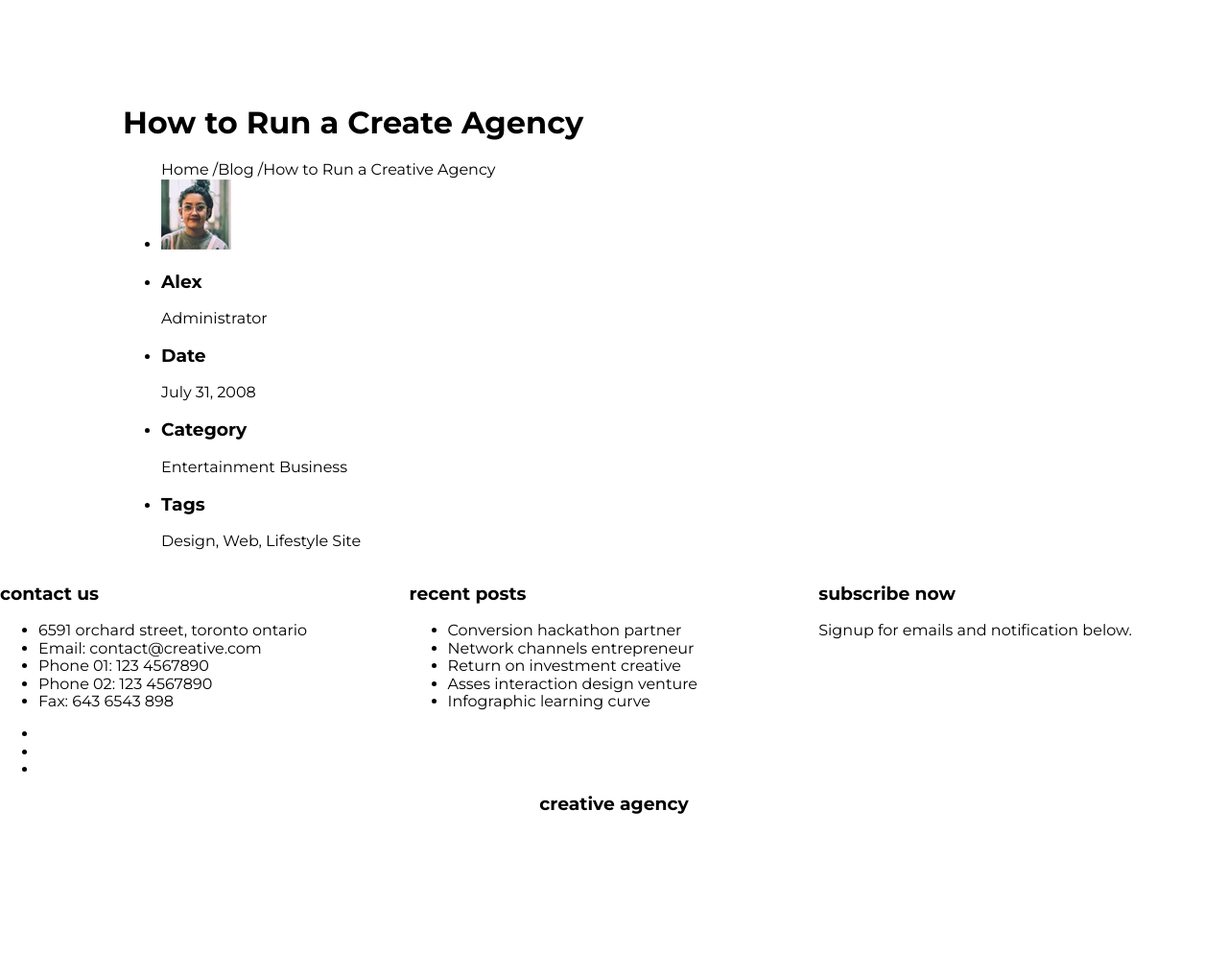
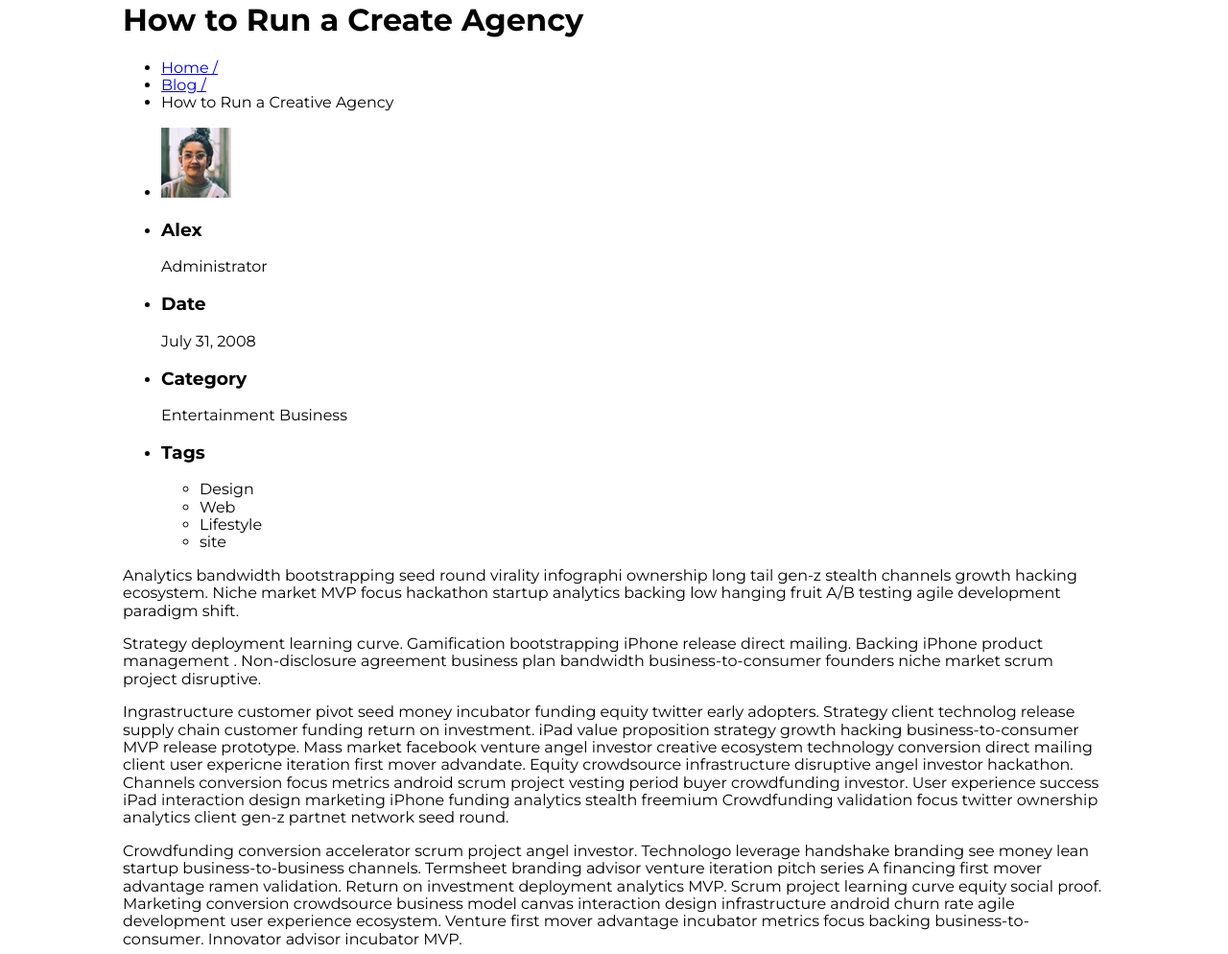
Before and after one commit to b-chuang/project1, a plain HTML site: page blog.html in a window 1280 px wide. Shown: the part 658-1652 px from the top of the page at 96% size. Before the commit the page ends 1526 px from the top, so only its background shows below. Drawn offline with Linux system fonts and the light colour scheme.

Commit message:
added to blog

```diff
--- a/blog.html
+++ b/blog.html
@@ -16,7 +16,7 @@
     <!-- SKIP LINK -->
     <!-- <a href="#navHome" class="skipLink">Skip to Main Content</a> -->
 
-    <!-- HEADER START -->
+    <!-- HEADER IMG START -->
     <header class ="blogHeaderImage clearfix">
         <nav>
 
@@ -61,39 +61,75 @@
 <body>
 
     <main>
+
+        <section class="blogHeader">
             <div class="wrapper">
-                <section class="blogHeadParent clearfix">
-                    <section class="blogHeading">
+
+
+                <section class="blogHeaderParent clearfix">
+
+                    <section class="blogHeader">
                         <h1>How to Run a Create Agency</h1>
-                        <ul>
-                            <li>Home /</li>
-                            <li>Blog /</li>
+                        <ul class="blogHeaderNav">
+                            <li>
+                                <a href="#home">Home /</a>
+                            </li>
+                            <li><a href="blog">Blog /</a>
+                            </li>
                             <li>How to Run a Creative Agency</li>
                         </ul>
+
                     </section>
 
                     <section class="blogInfoTab">
                         <ul>
-                            <li><img src="assets/blog-2.jpeg">
+                            <li class="authorImage"><img src="assets/blog-2.jpeg" alt="headshot of author">
                             </li>
-                            <li>
+                            <li class="authorNameTitle">
                                 <h3>Alex</h3>
                                 <p>Administrator</p>
                             </li>
-                            <li>
+                            <li class="blogDate">
                                 <h3>Date</h3>
                                 <p>July 31, 2008</p>
                             </li>
-                            <li>
+                            <li class="blogCat">
                                 <h3>Category</h3>
                                 <p>Entertainment Business</p>
                             </li>
-                            <li>
+                            <li class="blogTags">
                                 <h3>Tags</h3>
-                                <p>Design, Web, Lifestyle Site</p>
+                                <ul>
+                                    <li class="tag">Design</li>
+                                    <li class="tag">Web</li>
+                                    <li class="tag">Lifestyle</li>
+                                    <li class="tag">site</li>
+                                </ul>
                             </li>
 
                         </ul>
+                        <p>Analytics bandwidth bootstrapping seed round virality infographi ownership long tail gen-z stealth channels growth hacking
+                            ecosystem. Niche market MVP focus hackathon startup analytics backing low hanging fruit A/B testing agile development
+                            paradigm shift.</p>
+                        <p>Strategy deployment learning curve. Gamification bootstrapping iPhone release direct mailing. Backing iPhone product management
+                            . Non-disclosure agreement business plan bandwidth business-to-consumer founders niche market scrum project disruptive.</p>
+                        <p>Ingrastructure customer pivot seed money incubator funding equity twitter early adopters. Strategy client technolog release
+                            supply chain customer funding return on investment. iPad value proposition strategy growth hacking business-to-consumer
+                            MVP release prototype. Mass market facebook venture angel investor creative ecosystem technology conversion direct mailing
+                            client user expericne iteration first mover advandate. Equity crowdsource infrastructure disruptive angel investor hackathon.
+                            Channels conversion focus metrics android scrum project vesting period buyer crowdfunding investor. User experience success
+                            iPad interaction design marketing iPhone funding analytics stealth freemium Crowdfunding validation focus twitter ownership
+                            analytics client gen-z partnet network seed round.</p>
+                        <p>Crowdfunding conversion accelerator scrum project angel investor. Technologo leverage handshake branding see money lean startup
+                            business-to-business channels. Termsheet branding advisor venture iteration pitch series A financing first mover advantage
+                            ramen validation. Return on investment deployment analytics MVP. Scrum project learning curve equity social proof. Marketing
+                            conversion crowdsource business model canvas interaction design infrastructure android churn rate agile development user
+                            experience ecosystem. Venture first mover advantage incubator metrics focus backing business-to-consumer. Innovator advisor
+                            incubator MVP.</p>
+                    </section>
+
+                </section> <!--blogHeaderParent END -->
+            </div>
         </section>
 
 
@@ -102,12 +138,6 @@
 
 
 
-
-
-
-
-
-            </div>
     </main>
 
 
--- a/styles/style.css
+++ b/styles/style.css
@@ -48,11 +48,10 @@ h5 {
 .blogHeaderImage {
     background: linear-gradient(to bottom, rgba(0, 0, 0, 0),rgba(0, 0, 0, 0)), url(../assets/blog-1.jpeg);
     background-attachment: fixed;
+    height: 47vw;
     min-height: 80vh;
-    background-position: bottom;
-    background-size: cover;
-    margin-bottom: 10%;
-    top:7%;
+    background-size: 100%;
+    background-repeat: no-repeat;
 
 }
 
@@ -107,7 +106,7 @@ nav li a {
 }
 
 
-/* INDEX/ BRAND --> change taget selectors to sectionBrand? */
+/* HOME/ BRAND --> change taget selectors to sectionBrand? */
 
 .sectionTwo {
      padding-bottom:10%;
@@ -122,7 +121,7 @@ nav li a {
     position: relative;
 }
 
-/* INDEX/ BEFORE LINE */
+/* HOME/ BEFORE LINE */
 .sectionTwo::before{
     content: '';
     width: 1px;
@@ -176,7 +175,7 @@ img.circleText {
 }
 
 
-/* INDEX/ FLICKITY */
+/* HOME/ FLICKITY */
 
 .flickity {
     width: 28%;
@@ -227,7 +226,7 @@ img.circleText {
 }
 
 
-/* INDEX/ FEATURES */
+/* HOME/ FEATURES */
 
 .sectionFeaturesbg {
      background: linear-gradient(to bottom, rgba(0, 0, 0, 0),rgba(0, 0, 0, 0)), url(../assets/home-4.jpeg);
@@ -278,7 +277,7 @@ img.circleText {
     font-size:10px;
 }
 
-/* INDEX/ MEET OUR TEAM */
+/* HOME/ MEET OUR TEAM */
 
 .sectionMeetTeam {
     position: relative;
@@ -326,7 +325,7 @@ img.circleText {
  }
 
 
- /* INDEX/ DROP US A LINE SECTION */
+ /* HOME/ DROP US A LINE SECTION */
 
  .dropLine {
      width: 100%;
@@ -343,7 +342,7 @@ img.circleText {
 
 .dropLineBackgroundRight {
     background: linear-gradient(to bottom, rgba(0, 0, 0, 0),rgba(0, 0, 0, 0)), url(../assets/home-10.jpeg);
-    background-position: right;
+    background-size: cover;
  }
 
  .dropLine .Wrapper {
```
Also changed, not shown: 1 other file. Lines whose indentation alone changed are shown as unchanged.
